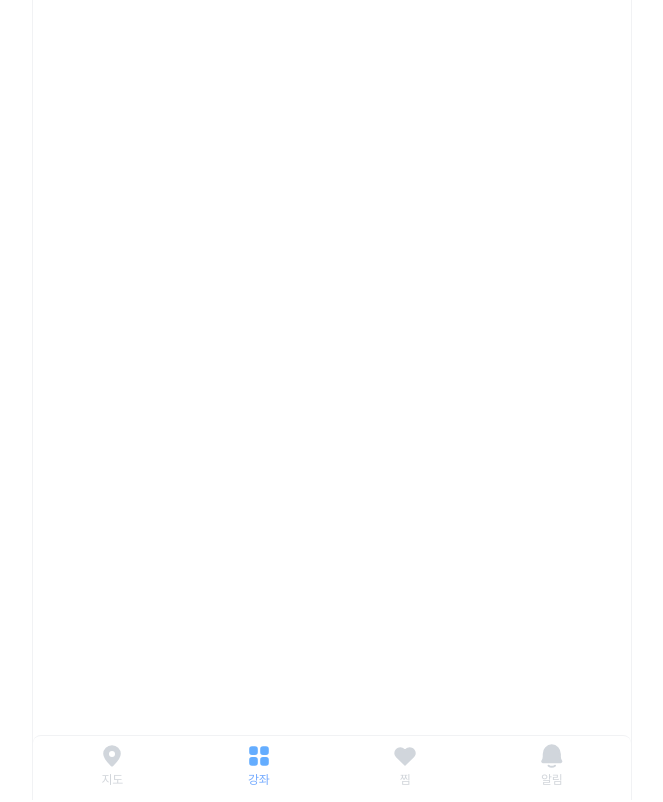
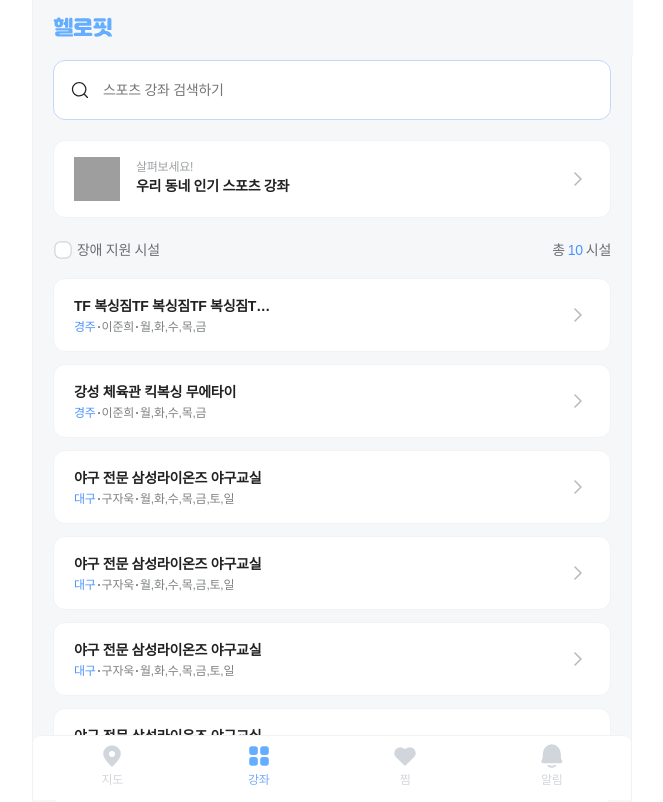
Before and after one commit to HELLO-FIT/FE_HELLO-FIT, a Next.js app: page /lesson in a window 1280 px wide. Shown: the top 802 px of the page, without its empty margins (308-971 px from the left). Built offline with nearby package versions, Linux system fonts and the light colour scheme; grey boxes are pictures that could not be loaded; a web font is replaced by a local one.

Commit message:
Feat: 강좌(Lesson) Page

```diff
--- a/src/components/Asset/Image/index.tsx
+++ b/src/components/Asset/Image/index.tsx
@@ -1,2 +1,23 @@
-// 이미지 있는 경우
-// 필요없으면 삭제해도 됨
+import React from 'react';
+import { IMAGES } from '@/constants/asset';
+import Image from 'next/image';
+
+interface ImageComponentProps {
+  name: keyof typeof IMAGES;
+  alt?: string;
+  width?: number;
+  height?: number;
+}
+
+export default function ImageComponent({
+  name,
+  alt = '',
+  width,
+  height,
+}: ImageComponentProps) {
+  const imageSrc = IMAGES[name];
+
+  return (
+    <Image src={imageSrc} alt={alt} width={width || 24} height={height || 24} />
+  );
+}
--- /dev/null
+++ b/src/components/Lesson/Lesson.module.scss
@@ -0,0 +1,68 @@
+@import '@/styles/globals.scss';
+
+.container {
+  width: 100%;
+  min-height: calc(100vh - 113px);
+  padding: 4px 20px 20px;
+  background-color: $gray10;
+}
+
+.popularBtn {
+  width: 100%;
+  padding: 16px 20px;
+  margin: 20px 0;
+  display: flex;
+  justify-content: space-between;
+  align-items: center;
+  align-self: stretch;
+  border-radius: 12px;
+  border: 1px solid $gray20;
+  background-color: $white;
+  cursor: pointer;
+
+  .leftContainer {
+    display: flex;
+    align-items: center;
+    gap: 16px;
+  }
+
+  .titleContainer {
+    display: flex;
+    flex-direction: column;
+  }
+
+  .buttonSubtitle {
+    @include C12M;
+    color: $gray50;
+  }
+
+  .buttonTitle {
+    @include T14B;
+    color: $gray90;
+  }
+}
+
+.listContainer {
+  display: flex;
+  flex-direction: column;
+  gap: 12px;
+}
+
+.checkboxContainer {
+  display: flex;
+  align-items: center;
+  justify-content: space-between;
+  margin: 12px 0 16px;
+}
+
+.totalText {
+  display: flex;
+  align-items: center;
+  gap: 3px;
+  @include B14M;
+  color: $gray70;
+
+  .totalTextColor {
+    color: $blue60;
+  }
+}
--- /dev/null
+++ b/src/components/Lesson/index.tsx
@@ -0,0 +1,43 @@
+import SearchBar from '@/components/SearchBar/SearchBar';
+import styles from './Lesson.module.scss';
+import ImageComponent from '../Asset/Image';
+import IconComponent from '../Asset/Icon';
+import Schedule from '../Schedule';
+import data from '@/components/Schedule/temp.json';
+import Checkbox from '../Checkbox/Checkbox';
+
+export default function Lesson() {
+  const scheduleCount = data.length;
+
+  return (
+    <div className={styles.container}>
+      <SearchBar />
+      <div className={styles.popularBtn}>
+        <div className={styles.leftContainer}>
+          <ImageComponent
+            name="popularImage"
+            width={46}
+            height={44}
+            alt="인기 강좌 버튼 이미지"
+          />
+          <div className={styles.titleContainer}>
+            <p className={styles.buttonSubtitle}>살펴보세요!</p>
+            <p className={styles.buttonTitle}>우리 동네 인기 스포츠 강좌</p>
+          </div>
+        </div>
+        <IconComponent name="right" size="l" />
+      </div>
+      <div className={styles.checkboxContainer}>
+        <Checkbox>장애 지원 시설</Checkbox>
+        <div className={styles.totalText}>
+          총<p className={styles.totalTextColor}>{scheduleCount}</p>시설
+        </div>
+      </div>
+      <div className={styles.listContainer}>
+        {data.map(item => (
+          <Schedule key={item.id} id={item.id} />
+        ))}
+      </div>
+    </div>
+  );
+}
--- a/src/components/SearchBar/SearchBar.module.scss
+++ b/src/components/SearchBar/SearchBar.module.scss
@@ -7,12 +7,12 @@
   align-items: center;
   gap: 11px;
   border-radius: 12px;
-  border: 1px solid $gray20;
-  background: var(--Color-Base-white, $white);
+  border: 1px solid $blue20;
+  background-color: $white;
   transition: border 0.3s ease;
 
   &:focus-within {
-    border: 1px solid $gray30;
+    border: 1px solid $blue30;
   }
 
   .inputContainer {
--- a/src/constants/asset.tsx
+++ b/src/constants/asset.tsx
@@ -127,5 +127,6 @@ export const ICONS = {
   unchecked: '/icon/custom/icon-unchecked.svg',
 };
 
-// export const IMAGES = {
-// };
+export const IMAGES = {
+  popularImage: '/image/image-popular.svg',
+};
--- a/src/pages/lesson.tsx
+++ b/src/pages/lesson.tsx
@@ -1,3 +1,11 @@
+import SubheaderWithLogo from '@/components/Layout/SubheaderWithLogo';
+import Lesson from '@/components/Lesson';
+
 export default function lesson() {
-  return <></>;
+  return (
+    <>
+      <SubheaderWithLogo showMenu={false} />
+      <Lesson />
+    </>
+  );
 }
```
Also changed, not shown: 1 other file (tests, documents, lock files or other folders).
